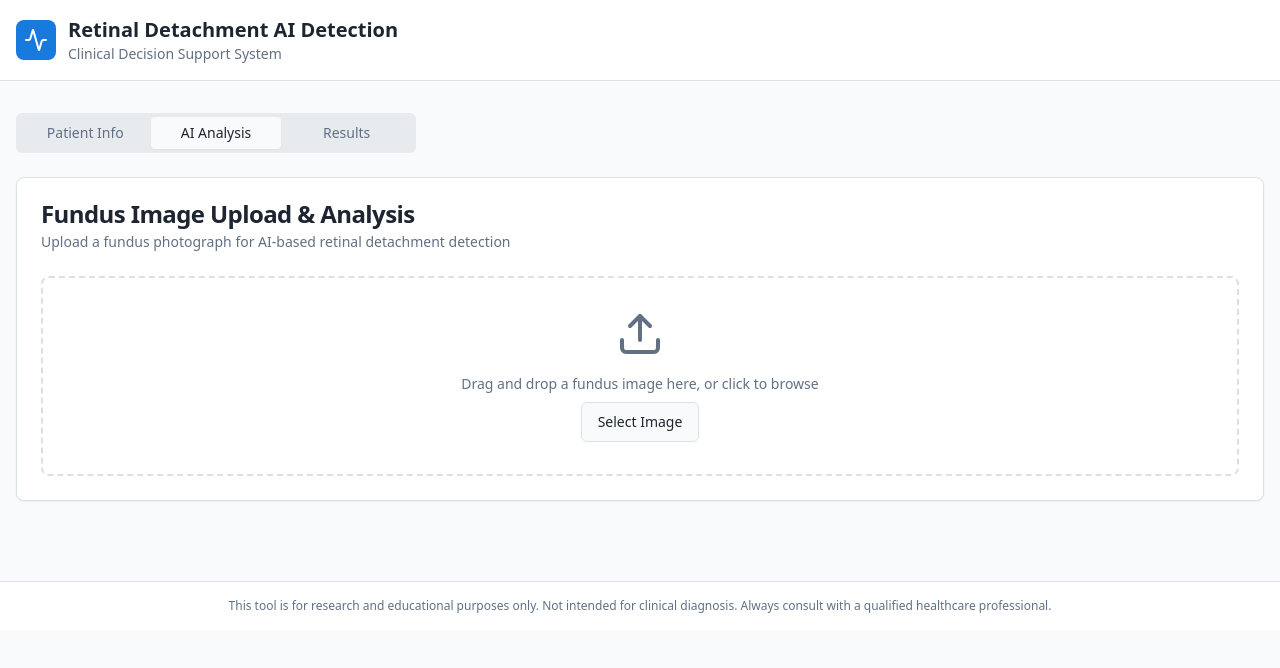
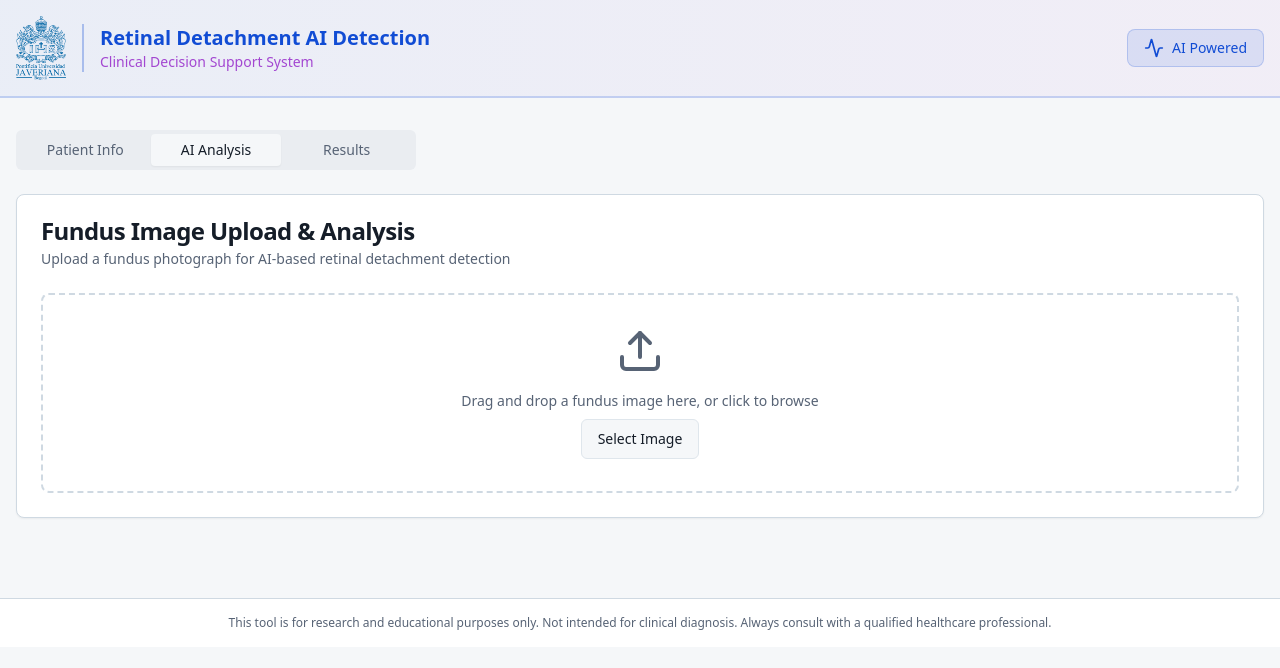
Before and after one commit to gabyhernandez074-hub/eye-ai-detector, a React (Vite) app: page / in a window 1280 px wide. Shown: the top 668 px of the page. Built offline with nearby package versions, Linux system fonts and the light colour scheme; the HTML template or start-up script is replaced by a standard one.

Commit message:
Fix patient info input and add colors

```diff
--- a/src/components/PatientInfoForm.tsx
+++ b/src/components/PatientInfoForm.tsx
@@ -48,7 +48,7 @@ export const PatientInfoForm = ({ onSubmit, defaultValues }: PatientInfoFormProp
       </CardHeader>
       <CardContent>
         <Form {...form}>
-          <form onChange={form.handleSubmit(onSubmit)} className="space-y-4">
+          <form onSubmit={form.handleSubmit(onSubmit)} className="space-y-4">
             <div className="grid grid-cols-1 md:grid-cols-2 gap-4">
               <FormField
                 control={form.control}
--- a/src/index.css
+++ b/src/index.css
@@ -8,39 +8,39 @@ All colors MUST be HSL.
 
 @layer base {
   :root {
-    --background: 210 20% 98%;
-    --foreground: 215 25% 15%;
+    --background: 210 25% 97%;
+    --foreground: 215 30% 12%;
 
     --card: 0 0% 100%;
-    --card-foreground: 215 25% 15%;
+    --card-foreground: 215 30% 12%;
 
     --popover: 0 0% 100%;
-    --popover-foreground: 215 25% 15%;
+    --popover-foreground: 215 30% 12%;
 
-    --primary: 210 80% 48%;
+    --primary: 222 85% 45%;
     --primary-foreground: 0 0% 100%;
 
-    --secondary: 210 20% 94%;
-    --secondary-foreground: 215 25% 15%;
+    --secondary: 280 60% 55%;
+    --secondary-foreground: 0 0% 100%;
 
-    --muted: 210 15% 92%;
-    --muted-foreground: 215 15% 45%;
+    --muted: 210 20% 93%;
+    --muted-foreground: 215 15% 40%;
 
-    --accent: 195 70% 50%;
+    --accent: 195 75% 50%;
     --accent-foreground: 0 0% 100%;
 
-    --success: 142 76% 36%;
+    --success: 145 80% 42%;
     --success-foreground: 0 0% 100%;
 
-    --warning: 38 92% 50%;
+    --warning: 35 95% 55%;
     --warning-foreground: 0 0% 100%;
 
-    --destructive: 0 84.2% 60.2%;
+    --destructive: 0 85% 62%;
     --destructive-foreground: 0 0% 100%;
 
-    --border: 210 20% 88%;
-    --input: 210 20% 88%;
-    --ring: 210 80% 48%;
+    --border: 210 25% 85%;
+    --input: 210 25% 90%;
+    --ring: 222 85% 45%;
 
     --radius: 0.5rem;
 
--- a/src/pages/Index.tsx
+++ b/src/pages/Index.tsx
@@ -4,6 +4,7 @@ import { ImageUploadSection, AnalysisResult } from "@/components/ImageUploadSect
 import { ResultsSection } from "@/components/ResultsSection";
 import { Activity } from "lucide-react";
 import { Tabs, TabsContent, TabsList, TabsTrigger } from "@/components/ui/tabs";
+import javerianaLogo from "@/assets/javeriana-logo.png";
 
 const Index = () => {
   const [patientData, setPatientData] = useState<PatientFormData | null>(null);
@@ -22,19 +23,27 @@ const Index = () => {
   return (
     <div className="min-h-screen bg-background">
       {/* Header */}
-      <header className="border-b border-border bg-card">
+      <header className="border-b-2 border-primary/20 bg-gradient-to-r from-primary/5 to-secondary/5">
         <div className="container mx-auto px-4 py-4">
-          <div className="flex items-center gap-3">
-            <div className="h-10 w-10 rounded-lg bg-primary flex items-center justify-center">
-              <Activity className="h-6 w-6 text-primary-foreground" />
+          <div className="flex items-center justify-between">
+            <div className="flex items-center gap-4">
+              <img
+                src={javerianaLogo}
+                alt="Pontificia Universidad Javeriana"
+                className="h-16 w-auto"
+              />
+              <div className="border-l-2 border-primary/30 pl-4">
+                <h1 className="text-xl font-bold text-primary">
+                  Retinal Detachment AI Detection
+                </h1>
+                <p className="text-sm text-secondary font-medium">
+                  Clinical Decision Support System
+                </p>
+              </div>
             </div>
-            <div>
-              <h1 className="text-xl font-semibold text-foreground">
-                Retinal Detachment AI Detection
-              </h1>
-              <p className="text-sm text-muted-foreground">
-                Clinical Decision Support System
-              </p>
+            <div className="hidden md:flex items-center gap-2 px-4 py-2 bg-primary/10 rounded-lg border border-primary/20">
+              <Activity className="h-5 w-5 text-primary" />
+              <span className="text-sm font-medium text-primary">AI Powered</span>
             </div>
           </div>
         </div>
```
Also changed, not shown: src/assets/javeriana-logo.png (added).
